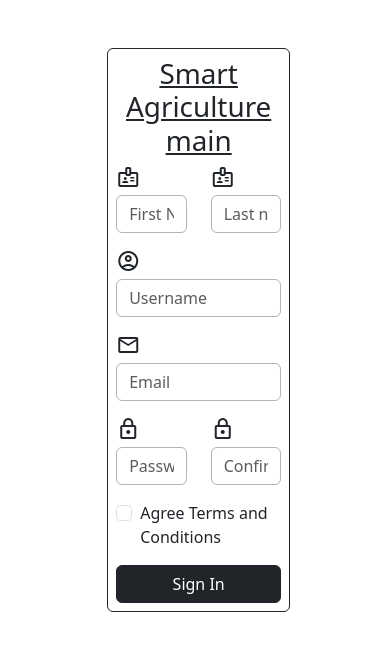
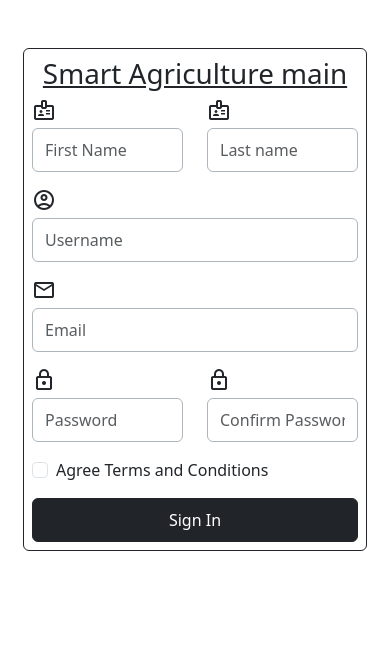
Before and after one commit to KmSasikumar/SmartAgriculture, a Django app: page /register/ in a window 390 px wide. Shown: the top 651 px of the page. Run offline with Django 4.2, Linux system fonts and the light colour scheme.

Commit message:
Mobile pass: register form full-width with 44px controls under 640px

```diff
--- a/farming/templates/register.html
+++ b/farming/templates/register.html
@@ -4,7 +4,25 @@
     <title>SAMS</title>
     <link href="https://cdn.jsdelivr.net/npm/bootstrap@5.3.0/dist/css/bootstrap.min.css" rel="stylesheet" integrity="sha384-9ndCyUaIbzAi2FUVXJi0CjmCapSmO7SnpJef0486qhLnuZ2cdeRhO02iuK6FUUVM" crossorigin="anonymous">
     <link href="https://fonts.googleapis.com/icon?family=Material+Icons+Outlined"rel="stylesheet">
-  </head>
+<style>
+        /* Mobile responsiveness (owner mobile pass, 2026-10-23) */
+        @media (max-width: 640px) {
+            form.border {
+                max-width: 94% !important;
+                margin-left: auto !important;
+                margin-right: auto !important;
+            }
+
+            .form-control {
+                min-height: 44px;
+            }
+
+            .btn {
+                min-height: 44px;
+                }
+        }
+      </style>
+          </head>
   <body>
     <div class = "container">
     <form class = "border py-2 px-2 rounded border-dark" style="max-width:50%; margin-top:3rem ;margin-left:26%" method="post" action="">
```
